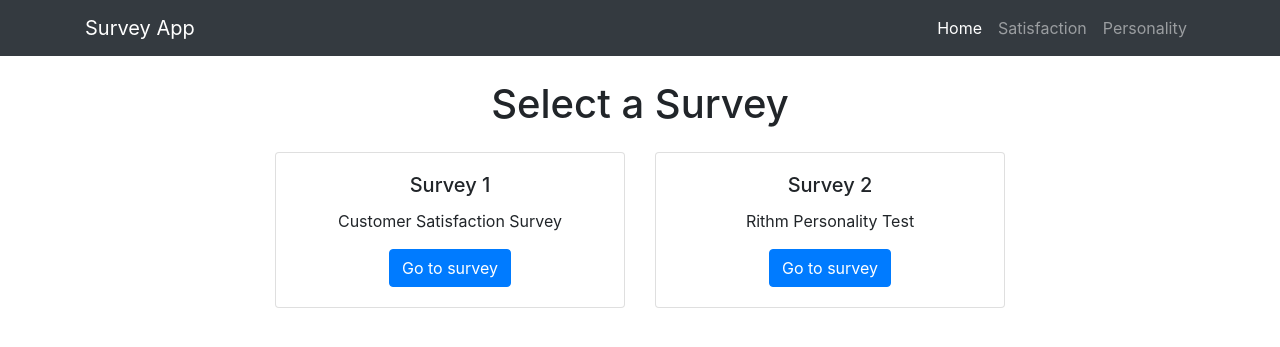
After one commit to Tim-Birk/flask-survey-app, a Flask app: template templates/home.html in a window 1280 px wide. The commit adds this page. Shown: the top 347 px of the page. Run offline with Flask 2, Linux system fonts and the light colour scheme; the template is opened without the code that fills it, so the values that code supplies are empty.

Commit message:
Complete requirements 8-Further Study

```diff
--- a/app.py
+++ b/app.py
@@ -1,6 +1,6 @@
-from flask import Flask, render_template, request, redirect, flash
+from flask import Flask, render_template, request, redirect, flash, session, make_response
 from flask_debugtoolbar import DebugToolbarExtension
-from surveys import satisfaction_survey
+from surveys import surveys
 
 app = Flask(__name__)
 app.config['SECRET_KEY'] = "oh-so-secret"
@@ -8,32 +8,42 @@ app.config["DEBUG_TB_INTERCEPT_REDIRECTS"] = False
 
 debug = DebugToolbarExtension(app)
 
-ANSWERS = []
-
 @app.route("/")
 def index():
-    """Display survey start page with instructions and initialize an empty ANSWERS list"""
+    """Display index page where user can select a survey"""
+    return render_template("home.html")
 
-    survey = satisfaction_survey
-    del ANSWERS[:]
-    return render_template("survey.html", survey=survey)
+@app.route("/surveys/<name>")
+def survey_home(name):
+    """Display survey start page with instructions"""
+    survey = surveys[name]
+    return render_template("survey.html", survey=survey, name=name)
 
-@app.route("/question/<int:number>")
-def question(number):
+@app.route("/begin/<name>", methods=["POST"])
+def begin_survey(name):
+    """Initialize an empty 'responses' list in a session and redirect to the first question of the survey"""
+    responses = []
+    session['responses'] = responses
+    return redirect(f"/surveys/{name}/question/0")
+
+@app.route("/surveys/<name>/question/<int:number>")
+def question(name, number):
     """Display a question page with question and choices
 
     If the user has completed the survey or tries to answer a question
     out of order, they will be redirected appropriately
     """
+    survey = surveys[name]
+    survey_complete = request.cookies.get(f"{name}_complete", "")
+    responses = session['responses']
 
-    survey = satisfaction_survey
     # protect route
-    if len(ANSWERS) == len(survey.questions):
-        flash("The survey has already been completed.", "error")
-        return redirect("/thankyou")
-    elif not number == len(ANSWERS):
+    if survey_complete:
+        flash(f"The {survey.title} has already been completed.", "error")
+        return redirect("/")
+    elif not number == len(responses):
         flash("The questions must be completed in order.", "error")
-        return redirect(f"/question/{len(ANSWERS)}")
+        return redirect(f"/surveys/{name}/question/{len(responses)}")
 
     question = survey.questions[int(number)]
 
@@ -42,29 +52,50 @@ def question(number):
     next_number = number + 1
     return render_template("question.html", survey=survey, question=question, next_number=next_number)
 
-@app.route("/question/<int:number>", methods=["POST"])
-def question_post(number):
+@app.route("/surveys/<name>/question/<int:number>", methods=["POST"])
+def question_post(name, number):
     """Handle post request from question page's form
 
     If the final question was answered:
       the user will be redirected to a thank you page
 
     Otherwise:
-      'answer' from post request will be added to ANSWERS list
+      'answer' from post request will be added to session['responses'] list
       and user will be redirected to next question in the survey
     """
-    survey = satisfaction_survey
+    survey = surveys[name]
+
     answer = request.form["answer"]
-    ANSWERS.append(answer)
+
+    resp = {}
+    # handle if the question had a 2nd part to specify a text answer
+    try:
+        resp = {"answer": answer, "specify": request.form["specify"] }
+    except:
+        resp = {"answer": answer }
+
+    responses = session['responses']
+    responses.append(resp)
+    session["responses"] = responses
 
     next_number = number + 1
     if next_number >= len(survey.questions):
-        return redirect("/thankyou")
+        return redirect(f"/surveys/{name}/thankyou")
     else:
-        return redirect(f"/question/{number + 1}")
+        return redirect(f"/surveys/{name}/question/{number + 1}")
 
-@app.route("/thankyou")
-def thankyou():
-    """Display a thank you page to the user to end the survey"""
-    survey = satisfaction_survey
-    return render_template("thankyou.html", survey=survey)
+@app.route("/surveys/<name>/thankyou")
+def thankyou(name):
+    """Display a thank you page to the user to end the survey
+
+    Create a cookie for the current survey to store if a user has completed that survey
+    to prevent them from doing the survey again
+
+    """
+    survey = surveys[name]
+
+    html = render_template("thankyou.html", survey=survey)
+    resp = make_response(html)
+    resp.set_cookie(f"{name}_complete", "True")
+
+    return resp
--- a/surveys.py
+++ b/surveys.py
@@ -27,11 +27,11 @@ satisfaction_survey = Survey(
     "Customer Satisfaction Survey",
     "Please fill out a survey about your experience with us.",
     [
-        Question("Have you shopped here before?", ["Yes", "No"]),
-        Question("Did someone else shop with you today?", ["Yes", "No"]),
+        Question("Have you shopped here before?"),
+        Question("Did someone else shop with you today?"),
         Question("On average, how much do you spend a month on frisbees?",
                  ["Less than $10,000", "$10,000 or more"]),
-        Question("Are you likely to shop here again?", ["Yes", "No"]),
+        Question("Are you likely to shop here again?"),
     ])
 
 personality_quiz = Survey(
--- a/templates/base.html
+++ b/templates/base.html
@@ -35,15 +35,12 @@
                 >Home <span class="sr-only">(current)</span></a
               >
             </li>
-            <!-- <li class="nav-item">
-              <a class="nav-link" href="/story1">Story 1</a>
+            <li class="nav-item">
+              <a class="nav-link" href="/surveys/satisfaction">Satisfaction</a>
             </li>
             <li class="nav-item">
-              <a class="nav-link" href="/story2">Story 2</a>
+              <a class="nav-link" href="/surveys/personality">Personality</a>
             </li>
-            <li class="nav-item">
-              <a class="nav-link" href="/story3">Story 3</a>
-            </li> -->
           </ul>
         </div>
       </div>
--- /dev/null
+++ b/templates/home.html
@@ -0,0 +1,26 @@
+{% extends 'base.html' %} {% block title %}Survey App{% endblock %} {% block
+content %}
+
+<h1 class="text-center my-4">Select a Survey</h1>
+<div class="row text-center justify-content-center">
+  <div class="col-12 col-sm-6 col-md-4 mb-2">
+    <div class="card">
+      <div class="card-body">
+        <h5 class="card-title">Survey 1</h5>
+        <p class="card-text">Customer Satisfaction Survey</p>
+        <a href="/surveys/satisfaction" class="btn btn-primary">Go to survey</a>
+      </div>
+    </div>
+  </div>
+  <div class="col-12 col-sm-6 col-md-4 mb-2">
+    <div class="card">
+      <div class="card-body">
+        <h5 class="card-title">Survey 2</h5>
+        <p class="card-text">Rithm Personality Test</p>
+        <a href="/surveys/personality" class="btn btn-primary">Go to survey</a>
+      </div>
+    </div>
+  </div>
+</div>
+
+{% endblock %}
--- a/templates/survey.html
+++ b/templates/survey.html
@@ -5,5 +5,8 @@
 {% block content %}
 <h2 class="mt-3">{{survey.title}}</h2>
 <p>{{survey.instructions}}</p>
-<a href="/question/0" class="btn btn-primary">Start Survey</a>
+<form action='/begin/{{name}}' method="POST">
+    <button class="btn btn-primary">Start Survey</button>
+</form>
+
 {% endblock %}
```
Also changed, not shown: templates/question.html (+11 -2 lines), templates/thankyou.html (+16 -1 lines).
